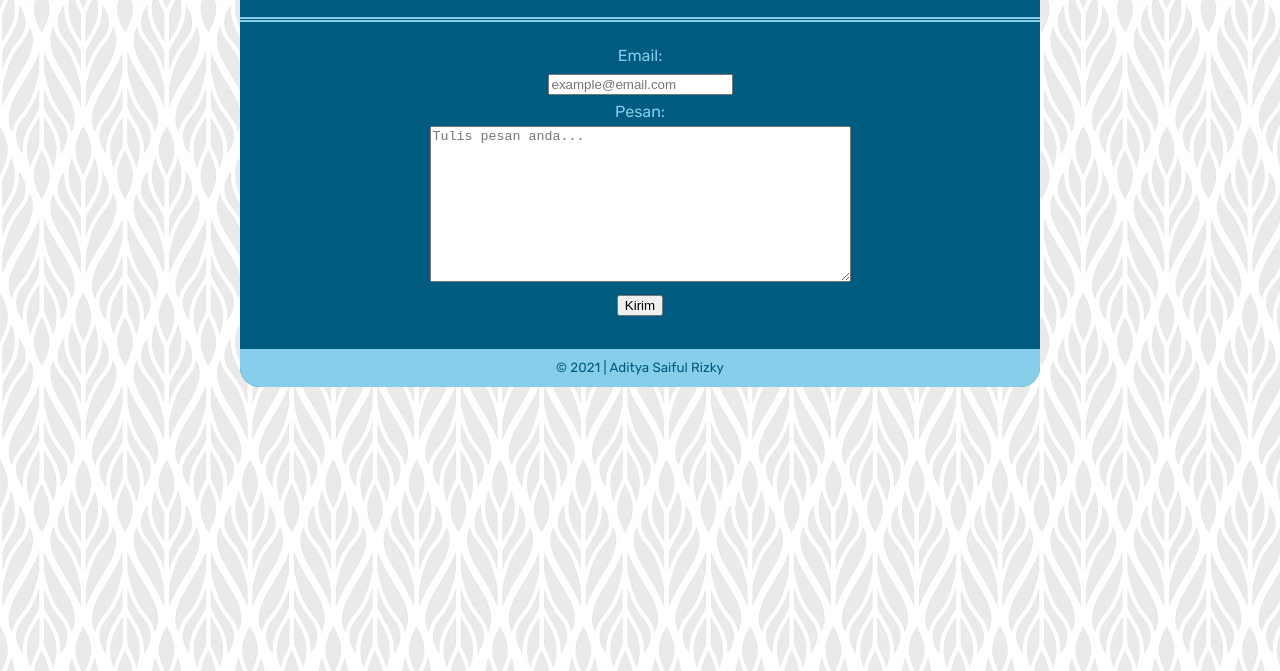
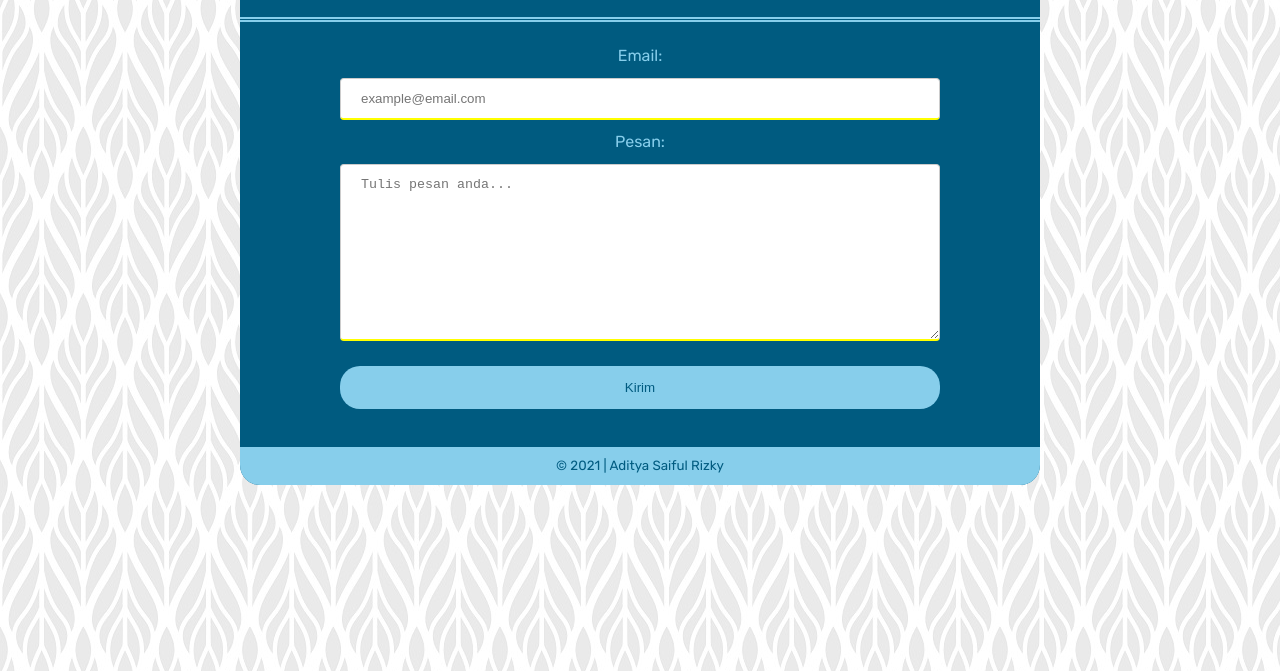
Before and after one commit to adityasrizky/pem-web2021, a plain HTML site: page repo-minggu6/websiteku/contact.html in a window 1280 px wide. Shown: the part 129-800 px from the top of the page. Drawn offline with Linux system fonts and the light colour scheme.

Commit message:
Update style.css

```diff
--- a/repo-minggu6/websiteku/style/style.css
+++ b/repo-minggu6/websiteku/style/style.css
@@ -179,6 +179,43 @@ article iframe {
     float: right;
 }
 
+article form input {
+    width: 100%;
+    padding: 12px 20px;
+    margin: 8px 0;
+    display: inline-block;
+    border: 1px solid #ccc;
+    border-bottom: 2px solid yellow;
+    border-radius: 4px;
+    box-sizing: border-box;
+}
+
+article form textarea {
+    width: 100%;
+    padding: 12px 20px;
+    margin: 8px 0;
+    display: inline-block;
+    border: 1px solid #ccc;
+    border-bottom: 2px solid yellow;
+    border-radius: 4px;
+    box-sizing: border-box;
+}
+
+article form button {
+    width: 100%;
+    background-color: skyblue;
+    color: rgb(0, 91, 128);
+    padding: 14px 20px;
+    margin: 8px 0;
+    border: none;
+    border-radius: 20px;
+    cursor: pointer;
+}
+
+article form button:hover {
+    background-color: yellow;
+}
+
 footer p {
     background-color: skyblue;
     padding: 5px;
```
